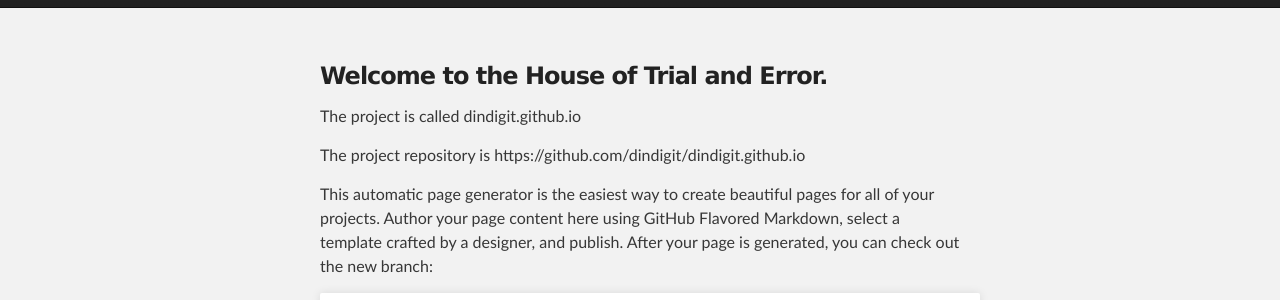
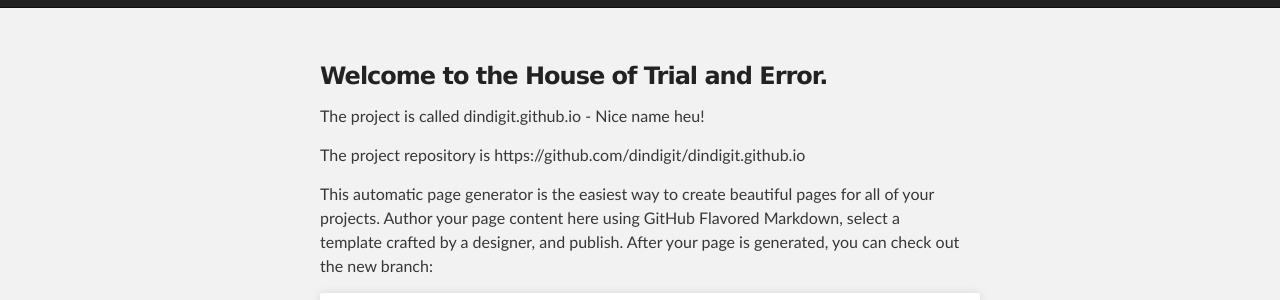
Before and after one commit to dindigit/dindigit.github.io, a Jekyll site: the page built from index.html, in a window 1280 px wide. Shown: the part 199-499 px from the top of the page. Built offline with Jekyll 4.4.1, drawn with Linux system fonts in a browser that asks for light colours.

Commit message:
Two local changes

```diff
--- a/clowns.html
+++ b/clowns.html
@@ -5,4 +5,4 @@
 
 <div class="se-section-delimiter"></div><div class="se-section-delimiter"></div>
 
-<h2 id="clowns-bounce">Clowns Bouncing</h2>
+<h2 id="clowns-bounce">Clowns Bouncing along</h2>
--- a/index.html
+++ b/index.html
@@ -6,7 +6,7 @@
 
 
         <h3 class="editable"><a class="anchor" name="welcome-to-github-pages" href="#welcome-to-github-pages"><span class="octicon octicon-link"></span></a>Welcome to the House of Trial and Error.</h3>
-<p>The project is called {{ site.github.project_title }}</p>
+<p>The project is called {{ site.github.project_title }} - Nice name heu!</p>
 <p>The project repository is {{ site.github.repository_url}}</p>
 
 <p>This automatic page generator is the easiest way to create beautiful pages for all of your projects. Author your page content here using GitHub Flavored Markdown, select a template crafted by a designer, and publish. After your page is generated, you can check out the new branch:</p>
```
